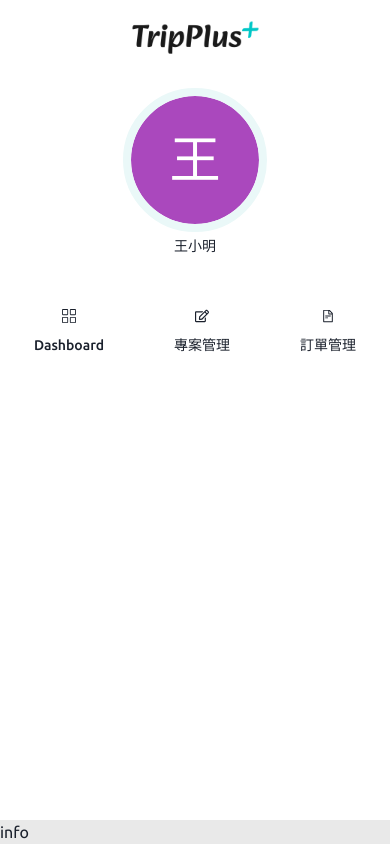
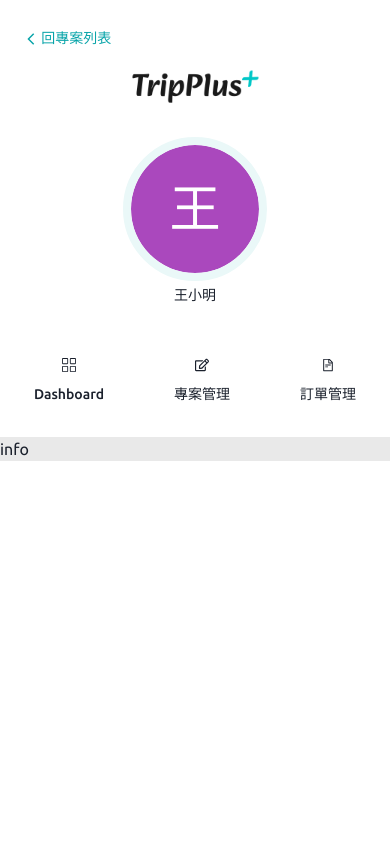
Before and after one commit to gn00678465/TripPlus-admin, a Next.js app: page /admin/1/info in a window 390 px wide. Built offline with nearby package versions, Linux system fonts and the light colour scheme.

Commit message:
feat: 調整結構，新增手機版返回專案按鈕

```diff
--- a/src/components/AdminLayout/components/Sidebar/components/SidebarButton/index.tsx
+++ b/src/components/AdminLayout/components/Sidebar/components/SidebarButton/index.tsx
@@ -22,8 +22,8 @@ export default function SidebarButton({
       h="auto"
       fontSize={{ base: 'sm', sm: '16px' }}
       fontWeight={{ base: 500 }}
-      py={{ base: 3, sm: 5 }}
-      px={{ base: '22px', sm: 5 }}
+      py={{ base: 3, md: 5 }}
+      px={{ base: '22px', md: 5 }}
       borderRadius={{ base: 4 }}
       backgroundColor="white"
       color="gray-500"
@@ -39,9 +39,9 @@ export default function SidebarButton({
     >
       <Flex
         alignItems="center"
-        justifyContent={{ base: 'center', sm: 'start' }}
-        flexDirection={{ base: 'column', sm: 'row' }}
-        className="gap-y-3 sm:gap-x-2 sm:gap-y-0"
+        justifyContent={{ base: 'center', md: 'start' }}
+        flexDirection={{ base: 'column', md: 'row' }}
+        className="gap-y-3 md:gap-x-2 md:gap-y-0"
       >
         <Icon as={icon} />
         {children}
--- a/src/components/AdminLayout/components/Sidebar/index.tsx
+++ b/src/components/AdminLayout/components/Sidebar/index.tsx
@@ -1,5 +1,6 @@
 import Image from 'next/image';
 import { useRouter } from 'next/router';
+import NextLink from 'next/link';
 import {
   Flex,
   Button,
@@ -7,11 +8,14 @@ import {
   BoxProps,
   useMediaQuery,
   Avatar,
-  Text
+  Text,
+  Link,
+  Icon
 } from '@chakra-ui/react';
 import { SlGrid } from 'react-icons/sl';
 import { FaRegEdit } from 'react-icons/fa';
 import { AiOutlineFileText } from 'react-icons/ai';
+import { MdOutlineArrowBackIos } from 'react-icons/md';
 import { SidebarButton, SidebarButtonProps } from './components';
 
 interface SidebarProps extends BoxProps {}
@@ -47,12 +51,28 @@ const Sidebar = ({ ...rest }: SidebarProps) => {
   return (
     <Box
       h="full"
+      pos="relative"
       display={{ base: 'block' }}
-      px={{ base: 3, sm: 5 }}
-      pt={{ base: 5, sm: 20 }}
-      pb={{ base: 5, sm: 10 }}
+      px={{ base: 3, sm: 5, lg: 5 }}
+      pt={{ base: 5, sm: 10, lg: 20 }}
+      pb={{ base: 5, sm: 10, lg: 20 }}
       {...rest}
     >
+      <Link
+        as={NextLink}
+        href="/admin/projects"
+        className="flex items-center gap-x-1"
+        color="primary.600"
+        fontWeight={500}
+        fontSize="sm"
+        display={{ base: 'block', md: 'none' }}
+        mx={3}
+        pt={2}
+        pb={5}
+        _hover={{ textDecoration: 'none' }}
+      >
+        <Icon as={MdOutlineArrowBackIos} /> 回專案列表
+      </Link>
       <Flex className="gap-y-5" h="full" flexDirection="column">
         <div className="flex justify-center sm:px-[115px]">
           <Image
@@ -77,7 +97,7 @@ const Sidebar = ({ ...rest }: SidebarProps) => {
           </Text>
         </div>
         <Flex
-          flexDirection={{ base: 'row', sm: 'column' }}
+          flexDirection={{ base: 'row', md: 'column' }}
           justifyContent={{ base: 'space-between' }}
           className="sm:gap-y-2"
         >
@@ -92,9 +112,10 @@ const Sidebar = ({ ...rest }: SidebarProps) => {
             </SidebarButton>
           ))}
         </Flex>
+        <NextLink href="/admin/projects" legacyBehavior passHref>
           <Button
             h="auto"
-          display={{ base: 'none', sm: 'block' }}
+            display={{ base: 'none', md: 'block' }}
             variant="outline"
             colorScheme="primary"
             mt={{ base: 0, sm: 'auto' }}
@@ -102,6 +123,7 @@ const Sidebar = ({ ...rest }: SidebarProps) => {
           >
             返回專案列表
           </Button>
+        </NextLink>
       </Flex>
     </Box>
   );
--- a/src/components/AdminLayout/index.tsx
+++ b/src/components/AdminLayout/index.tsx
@@ -1,5 +1,5 @@
 import { FC, ReactNode } from 'react';
-import { Flex, Box } from '@chakra-ui/react';
+import { Box } from '@chakra-ui/react';
 import { Sidebar } from './components';
 
 interface LayoutProps {
@@ -8,11 +8,12 @@ interface LayoutProps {
 
 const AdminLayout: FC<LayoutProps> = ({ children }) => {
   return (
-    <Box h="calc(100vh)">
-      <Flex h="full" flexDirection={{ base: 'column', sm: 'row' }}>
-        <Sidebar flexShrink={1}></Sidebar>
-        <Box flexGrow={1}>{children}</Box>
-      </Flex>
+    <Box minH="100vh">
+      <Sidebar
+        pos={{ base: 'relative', md: 'fixed' }}
+        w={{ base: 'full', md: 'auto' }}
+      ></Sidebar>
+      <Box ml={{ base: 0, md: 442 }}>{children}</Box>
     </Box>
   );
 };
```
Lines whose indentation alone changed are shown as unchanged.
